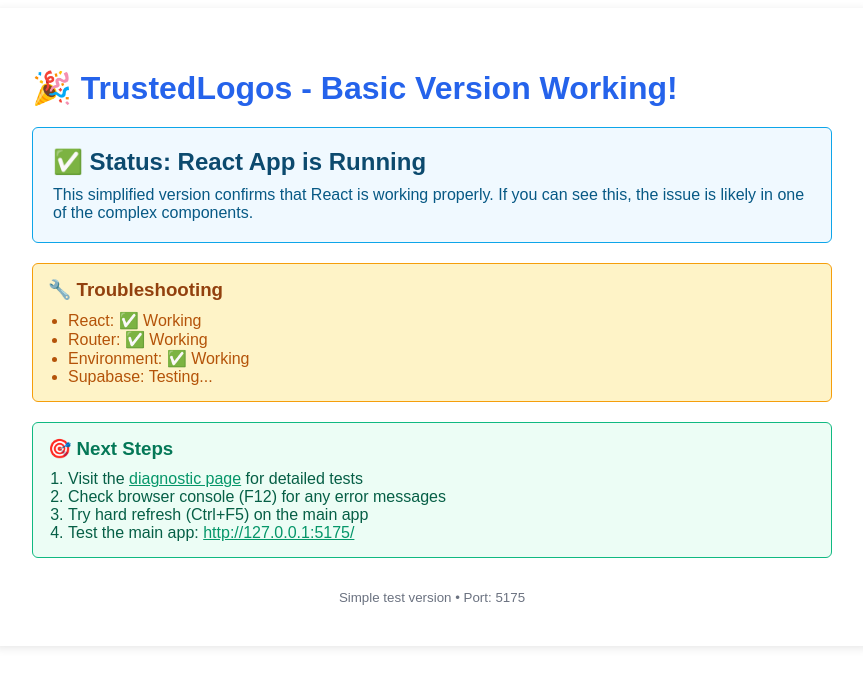
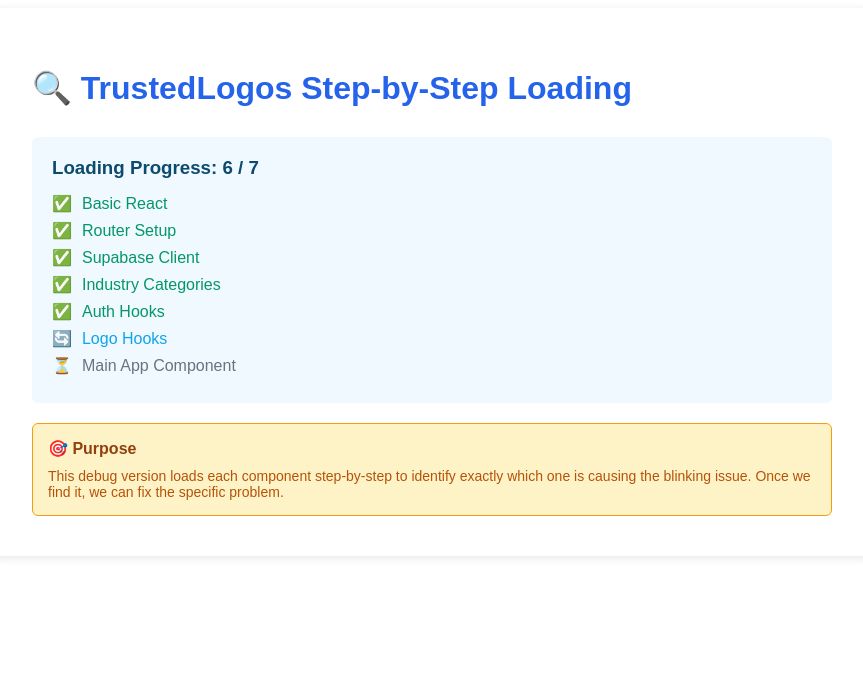
Before and after one commit to Saifkadhim/TrustedLogos-AI, a React (Vite) app: page / in a window 1280 px wide. Shown: the top 686 px of the page, without its empty margins (208-1071 px from the left). Built offline with nearby package versions, Linux system fonts and the light colour scheme; no server answers.

Commit message:
Add step-by-step debug entry point for diagnosing rendering issues
Co-authored-by: s8.kadhim <s8.kadhim@gmail.com>

```diff
--- a/index.html
+++ b/index.html
@@ -8,6 +8,6 @@
   </head>
   <body>
     <div id="root"></div>
-    <script type="module" src="/src/main-simple.tsx"></script>
+    <script type="module" src="/src/main-debug-step.tsx"></script>
   </body>
 </html>
--- /dev/null
+++ b/src/main-debug-step.tsx
@@ -0,0 +1,225 @@
+import { StrictMode, useState, useEffect } from 'react';
+import { createRoot } from 'react-dom/client';
+import { BrowserRouter } from 'react-router-dom';
+
+console.log('🚀 Step-by-step debug main.tsx starting...');
+
+const DebugApp = () => {
+  const [step, setStep] = useState(0);
+  const [error, setError] = useState<string | null>(null);
+  const [components, setComponents] = useState<any>({});
+
+  const steps = [
+    { name: 'Basic React', component: null },
+    { name: 'Router Setup', component: null },
+    { name: 'Supabase Client', component: null },
+    { name: 'Industry Categories', component: null },
+    { name: 'Auth Hooks', component: null },
+    { name: 'Logo Hooks', component: null },
+    { name: 'Main App Component', component: null }
+  ];
+
+  useEffect(() => {
+    const loadNextStep = async () => {
+      try {
+        console.log(`🔍 Loading step ${step}: ${steps[step]?.name}`);
+
+        switch (step) {
+          case 0:
+            // Basic React - already working
+            setTimeout(() => setStep(1), 1000);
+            break;
+
+          case 1:
+            // Router - already loaded
+            setTimeout(() => setStep(2), 1000);
+            break;
+
+          case 2:
+            // Load Supabase client
+            const supabaseModule = await import('./lib/supabase');
+            setComponents(prev => ({ ...prev, supabase: supabaseModule }));
+            console.log('✅ Supabase client loaded');
+            setTimeout(() => setStep(3), 1000);
+            break;
+
+          case 3:
+            // Load industry categories
+            const categoriesModule = await import('./utils/industryCategories');
+            setComponents(prev => ({ ...prev, categories: categoriesModule }));
+            console.log('✅ Industry categories loaded:', categoriesModule.INDUSTRY_CATEGORIES.length);
+            setTimeout(() => setStep(4), 1000);
+            break;
+
+          case 4:
+            // Load auth hooks
+            const authModule = await import('./hooks/useAuth');
+            setComponents(prev => ({ ...prev, auth: authModule }));
+            console.log('✅ Auth hooks loaded');
+            setTimeout(() => setStep(5), 1000);
+            break;
+
+          case 5:
+            // Load logo hooks
+            const logoModule = await import('./hooks/useLogos');
+            setComponents(prev => ({ ...prev, logos: logoModule }));
+            console.log('✅ Logo hooks loaded');
+            setTimeout(() => setStep(6), 1000);
+            break;
+
+          case 6:
+            // Load main app
+            const appModule = await import('./App');
+            setComponents(prev => ({ ...prev, app: appModule }));
+            console.log('✅ Main App component loaded');
+
+            // Try to render the actual app after a delay
+            setTimeout(() => {
+              console.log('🎯 All components loaded successfully! Attempting to render full app...');
+              setStep(7);
+            }, 2000);
+            break;
+
+          case 7:
+            // Full app loaded - this should trigger the actual app
+            break;
+
+          default:
+            break;
+        }
+      } catch (err) {
+        console.error(`❌ Error in step ${step}:`, err);
+        setError(`Step ${step} (${steps[step]?.name}): ${err.message}`);
+      }
+    };
+
+    if (step < 7) {
+      loadNextStep();
+    }
+  }, [step]);
+
+  if (step === 7 && !error) {
+    // Render the actual app
+    const { AuthProvider } = components.auth;
+    const { LogoProvider } = components.logos;
+    const { AdminAuthProvider } = components.auth;
+    const AppComponent = components.app.default;
+
+    try {
+      return (
+        <AuthProvider>
+          <AdminAuthProvider>
+            <LogoProvider>
+              <BrowserRouter>
+                <AppComponent />
+              </BrowserRouter>
+            </LogoProvider>
+          </AdminAuthProvider>
+        </AuthProvider>
+      );
+    } catch (renderError) {
+      console.error('❌ Render error:', renderError);
+      setError(`Render error: ${renderError.message}`);
+    }
+  }
+
+  return (
+    <div style={{
+      padding: '40px',
+      fontFamily: 'Arial, sans-serif',
+      maxWidth: '800px',
+      margin: '0 auto',
+      background: 'white',
+      borderRadius: '8px',
+      boxShadow: '0 2px 10px rgba(0,0,0,0.1)'
+    }}>
+      <h1 style={{ color: '#2563eb', marginBottom: '30px' }}>
+        🔍 TrustedLogos Step-by-Step Loading
+      </h1>
+
+      {error ? (
+        <div style={{
+          background: '#fef2f2',
+          border: '1px solid #fecaca',
+          padding: '20px',
+          borderRadius: '6px',
+          marginBottom: '20px'
+        }}>
+          <h3 style={{ color: '#dc2626', margin: '0 0 10px 0' }}>❌ Error Detected</h3>
+          <p style={{ color: '#b91c1c', margin: '0' }}>{error}</p>
+          <p style={{ color: '#7f1d1d', fontSize: '14px', marginTop: '10px' }}>
+            This is the component causing the blinking issue!
+          </p>
+        </div>
+      ) : (
+        <div style={{
+          background: '#f0f9ff',
+          padding: '20px',
+          borderRadius: '6px',
+          marginBottom: '20px'
+        }}>
+          <h3 style={{ color: '#0c4a6e', margin: '0 0 15px 0' }}>
+            Loading Progress: {step + 1} / {steps.length}
+          </h3>
+
+          {steps.map((stepInfo, index) => (
+            <div key={index} style={{
+              display: 'flex',
+              alignItems: 'center',
+              marginBottom: '8px',
+              color: index < step ? '#059669' : index === step ? '#0ea5e9' : '#6b7280'
+            }}>
+              <span style={{ marginRight: '10px', fontSize: '16px' }}>
+                {index < step ? '✅' : index === step ? '🔄' : '⏳'}
+              </span>
+              <span>{stepInfo.name}</span>
+            </div>
+          ))}
+        </div>
+      )}
+
+      <div style={{
+        background: '#fef3c7',
+        padding: '15px',
+        borderRadius: '6px',
+        border: '1px solid #f59e0b'
+      }}>
+        <h4 style={{ color: '#92400e', margin: '0 0 10px 0' }}>🎯 Purpose</h4>
+        <p style={{ color: '#b45309', margin: '0', fontSize: '14px' }}>
+          This debug version loads each component step-by-step to identify exactly which one
+          is causing the blinking issue. Once we find it, we can fix the specific problem.
+        </p>
+      </div>
+    </div>
+  );
+};
+
+try {
+  const rootElement = document.getElementById('root');
+  if (!rootElement) {
+    throw new Error('Root element not found');
+  }
+
+  const root = createRoot(rootElement);
+
+  root.render(
+    <StrictMode>
+      <DebugApp />
+    </StrictMode>
+  );
+
+  console.log('✅ Debug app started successfully');
+
+} catch (error) {
+  console.error('❌ Critical error in debug main:', error);
+
+  const rootElement = document.getElementById('root');
+  if (rootElement) {
+    rootElement.innerHTML = `
+      <div style="padding: 20px; font-family: Arial, sans-serif; color: #dc2626; background: #fef2f2; margin: 20px; border-radius: 8px;">
+        <h1>❌ Debug App Failed to Start</h1>
+        <p><strong>Error:</strong> ${error.message}</p>
+      </div>
+    `;
+  }
+}
```
